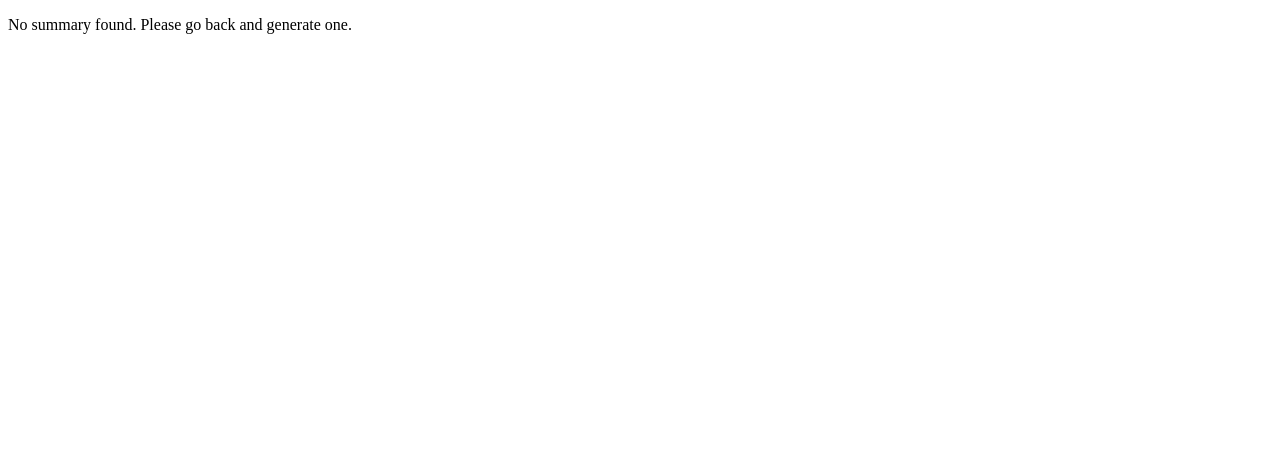
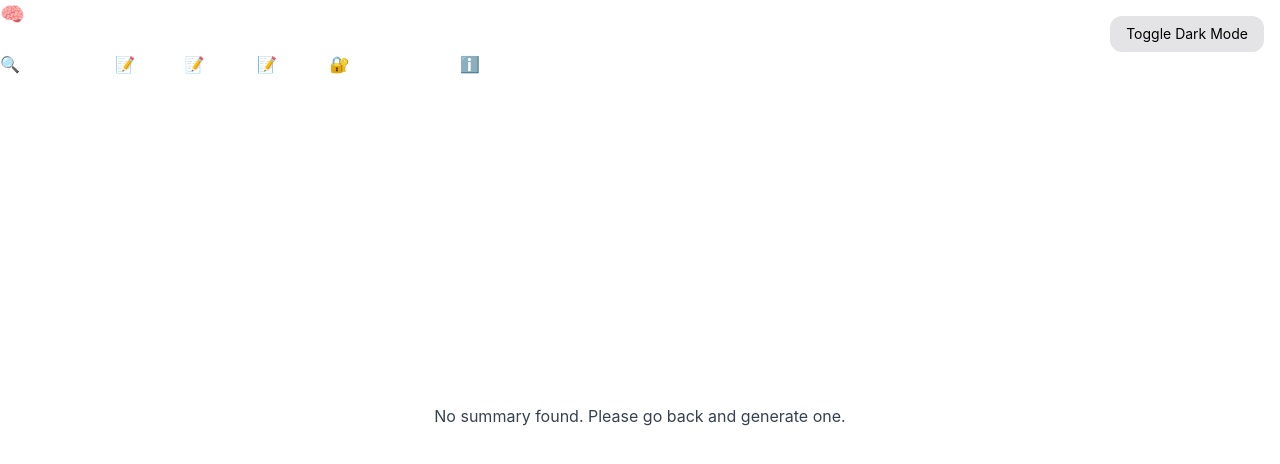
Before and after one commit to ParthivmMS/verdictforge-clean2, a Next.js app: page /result in a window 1280 px wide. Shown: the top 464 px of the page. Built offline with nearby package versions, Linux system fonts and the light colour scheme.

Commit message:
Create _app.tsx

```diff
--- /dev/null
+++ b/pages/_app.tsx
@@ -0,0 +1,48 @@
+// pages/_app.tsx
+import '../styles/globals.css';
+import { useEffect, useState } from 'react';
+import Head from 'next/head';
+import type { AppProps } from 'next/app';
+import Sidebar from '../components/Sidebar'; // ✅ Capital S
+
+export default function App({ Component, pageProps }: AppProps) {
+  const [darkMode, setDarkMode] = useState(false);
+
+  useEffect(() => {
+    document.documentElement.classList.toggle('dark', darkMode);
+  }, [darkMode]);
+
+  return (
+    <>
+      <Head>
+        <title>VerdictForge – Indian Legal Judgment Summarizer</title>
+        <meta
+          name="description"
+          content="Summarize Indian legal judgments using AI. Legal and plain-English summaries built for law students and professionals."
+        />
+        <link rel="icon" href="/favicon.ico" />
+        {/* ✅ Google AdSense script */}
+        <script
+          async
+          src="https://pagead2.googlesyndication.com/pagead/js/adsbygoogle.js?client=ca-pub-1762689473102041"
+          crossOrigin="anonymous"
+        ></script>
+      </Head>
+
+      <div className="flex min-h-screen">
+        <Sidebar />
+        <main className="flex-1 p-4 bg-white dark:bg-black text-black dark:text-white">
+          <div className="fixed top-4 right-4">
+            <button
+              onClick={() => setDarkMode(!darkMode)}
+              className="px-4 py-2 rounded-xl bg-zinc-200 dark:bg-zinc-700 text-sm"
+            >
+              Toggle {darkMode ? 'Light' : 'Dark'} Mode
+            </button>
+          </div>
+          <Component {...pageProps} />
+        </main>
+      </div>
+    </>
+  );
+}
```
